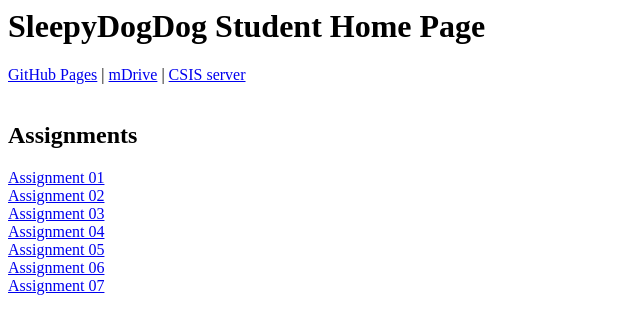
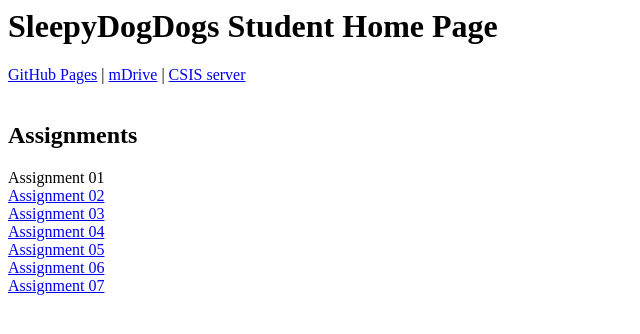
Before and after one commit to JonnyJ22/JonnyJ22.github.io, a plain HTML site: page index.html in a window 1280 px wide. Shown: the whole page, without its empty margins (0-640 px from the left). Drawn offline with Linux system fonts and the light colour scheme.

Commit message:
Update index.html

```diff
--- a/index.html
+++ b/index.html
@@ -1,11 +1,11 @@
-<h1>SleepyDogDog Student Home Page</h1>
+<h1>SleepyDogDogs Student Home Page</h1>
 <a href="#">GitHub Pages</a> |
 <a href="#">mDrive</a> |
 <a href="#">CSIS server</a>
 <br />
 <br />
 <h2>Assignments</h2>
-<a href="#">Assignment 01</a><br />
+<a https://canvas.svsu.edu/courses/53164/assignments/879764>Assignment 01</a><br />
 <a href="#">Assignment 02</a><br />
 <a href="#">Assignment 03</a><br />
 <a href="#">Assignment 04</a><br />
```
